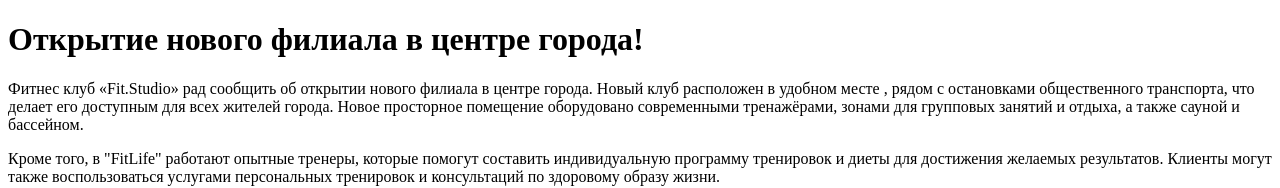
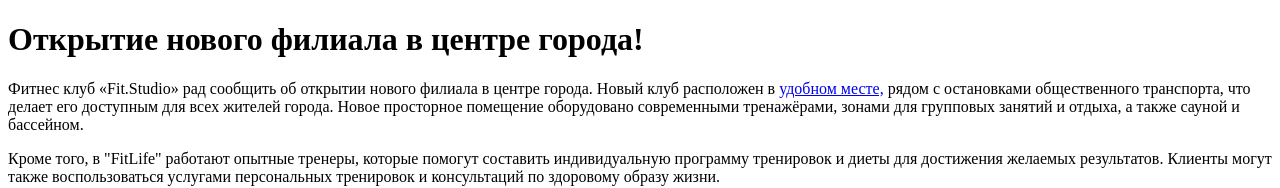
Before and after one commit to evvvera/homework, a plain HTML site: page HW2/index.html in a window 1280 px wide. Shown: the top 188 px of the page. Drawn offline with Linux system fonts and the light colour scheme.

Commit message:
new HW2 added

```diff
--- a/HW2/index.html
+++ b/HW2/index.html
@@ -9,10 +9,16 @@
     <h1>Открытие нового филиала в центре города!</h1>
     <p>
       Фитнес клуб «Fit.Studio» рад сообщить об открытии нового филиала в центре
-      города. Новый клуб расположен в удобном месте , рядом с остановками
-      общественного транспорта, что делает его доступным для всех жителей
-      города. Новое просторное помещение оборудовано современными тренажёрами,
-      зонами для групповых занятий и отдыха, а также сауной и бассейном.
+      города. Новый клуб расположен в
+      <a
+        href="https://yandex.ru/maps/geo/samara/53105316/?ll=50.061318%2C53.322139&z=10"
+        target="_blank"
+        >удобном месте,</a
+      >
+      рядом с остановками общественного транспорта, что делает его доступным для
+      всех жителей города. Новое просторное помещение оборудовано современными
+      тренажёрами, зонами для групповых занятий и отдыха, а также сауной и
+      бассейном.
     </p>
     <p>
       Кроме того, в "FitLife" работают опытные тренеры, которые помогут
```
